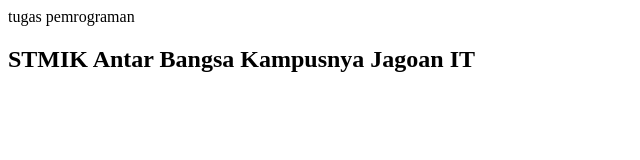
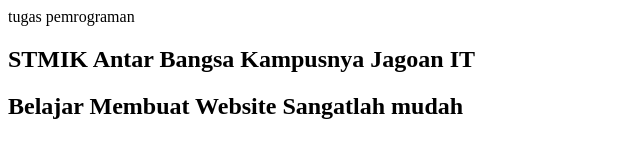
Before and after one commit to hayaepon/pemrograman-web, a plain HTML site: page index.html in a window 1280 px wide. Shown: the whole page, without its empty margins (0-640 px from the left). Drawn offline with Linux system fonts and the light colour scheme.

Commit message:
menambah kalimat baru

```diff
--- a/index.html
+++ b/index.html
@@ -7,5 +7,6 @@
     </head>
     <body>
         <h2>STMIK Antar Bangsa Kampusnya Jagoan IT</h2>
+        <h2>Belajar Membuat Website Sangatlah mudah</h2>
     </body>
 </html>
```
